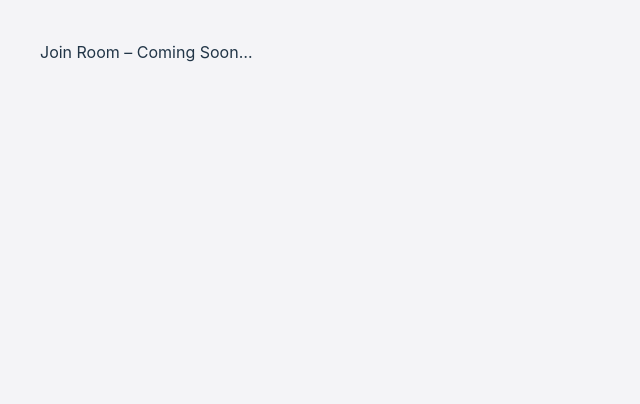
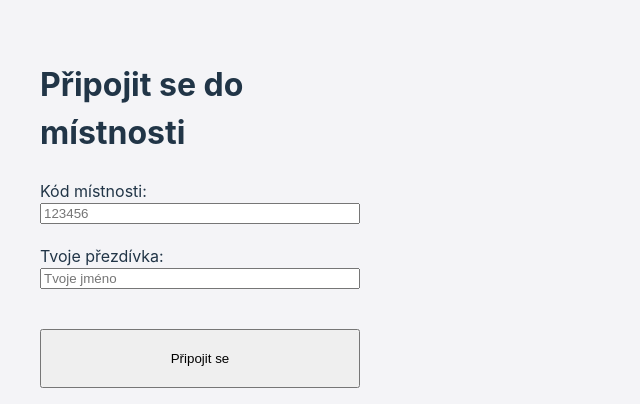
Before and after one commit to paja090/poznejahrajqviz, a React (Vite) app: page /join in a window 1280 px wide. Shown: the top 404 px of the page, without its empty margins (0-640 px from the left). Built offline with nearby package versions, Linux system fonts and the light colour scheme; no server answers.

Commit message:
Update JoinRoom.jsx

```diff
--- a/src/pages/JoinRoom.jsx
+++ b/src/pages/JoinRoom.jsx
@@ -1,3 +1,77 @@
+import { useState } from "react";
+import { db } from "../firebaseConfig";
+import {
+  doc,
+  getDoc,
+  collection,
+  addDoc,
+  serverTimestamp,
+} from "firebase/firestore";
+import { useNavigate } from "react-router-dom";
+
 export default function JoinRoom() {
-  return <div style={{ padding: 40 }}>Join Room – Coming Soon…</div>;
+  const [roomCode, setRoomCode] = useState("");
+  const [name, setName] = useState("");
+  const [error, setError] = useState("");
+  const navigate = useNavigate();
+
+  const joinRoom = async () => {
+    setError("");
+
+    if (!roomCode || !name) {
+      return setError("Vyplň kód místnosti i jméno.");
+    }
+
+    // 1) Ov ěření místnosti
+    const roomRef = doc(db, "quizRooms", roomCode);
+    const roomSnap = await getDoc(roomRef);
+
+    if (!roomSnap.exists()) {
+      return setError("Místnost neexistuje.");
+    }
+
+    // 2) Přidání hráče do subkolekce
+    const playerRef = await addDoc(
+      collection(db, "quizRooms", roomCode, "players"),
+      {
+        name,
+        score: 0,
+        joinedAt: serverTimestamp(),
+      }
+    );
+
+    // 3) Pokračování do lobby
+    navigate(`/lobby/${roomCode}?player=${playerRef.id}`);
+  };
+
+  return (
+    <div style={{ padding: 40, maxWidth: 400 }}>
+      <h1>Připojit se do místnosti</h1>
+
+      <label>Kód místnosti:</label>
+      <input
+        value={roomCode}
+        onChange={(e) => setRoomCode(e.target.value)}
+        placeholder="123456"
+        style={{ display: "block", width: "100%", marginBottom: 20 }}
+      />
+
+      <label>Tvoje přezdívka:</label>
+      <input
+        value={name}
+        onChange={(e) => setName(e.target.value)}
+        placeholder="Tvoje jméno"
+        style={{ display: "block", width: "100%", marginBottom: 20 }}
+      />
+
+      {error && <p style={{ color: "red" }}>{error}</p>}
+
+      <button
+        onClick={joinRoom}
+        style={{ padding: 20, marginTop: 20, width: "100%" }}
+      >
+        Připojit se
+      </button>
+    </div>
+  );
 }
```
